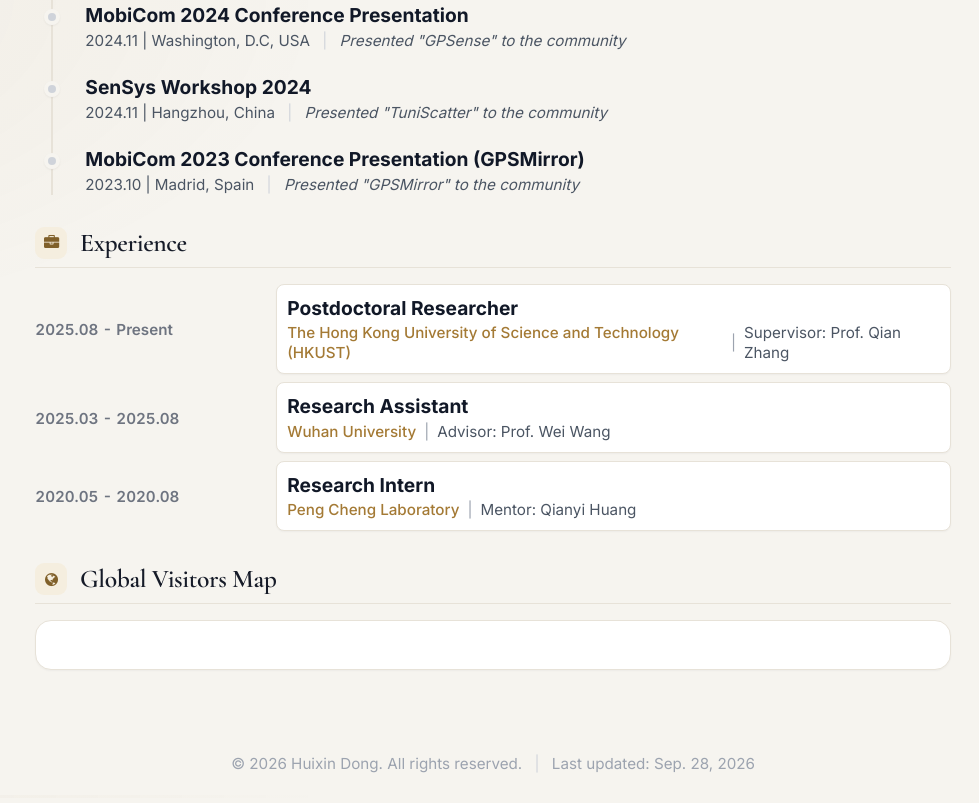
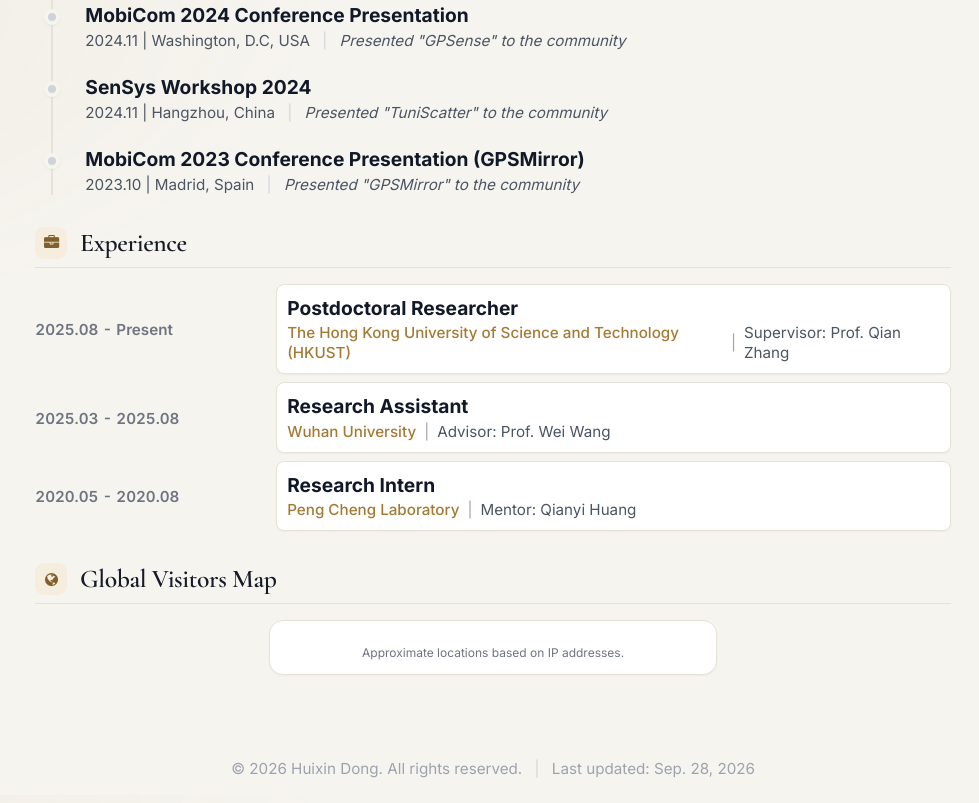
Before and after one commit to donghuixin/PersonalPage, a plain HTML site: page index.html in a window 1280 px wide. Shown: the part 3205-4008 px from the top of the page, without its empty margins (301-1280 px from the left). Drawn offline with nearby package versions, Linux system fonts and the light colour scheme; some packages are replaced by stand-ins of ours; a script that the page names is missing.

Commit message:
Tighten visitor map frame and clarify approximate locations

```diff
--- a/index.html
+++ b/index.html
@@ -605,6 +605,14 @@
         .news-stage.is-playing .news-list { visibility: hidden; }
         .news-stage.is-playing .news-veil, .news-stage.is-playing .news-play { display: none; }
 
+        /* --- Visitor map: keep the frame close to the widget --- */
+        .visitors-card {
+            width: min(100%, 28rem); margin: 0 auto; padding: .75rem;
+            background: var(--surface); border: 1px solid var(--line); border-radius: 14px;
+            box-shadow: 0 1px 2px rgba(20, 25, 42, .04);
+        }
+        .visitors-map { width: 100%; min-width: 0; }
+        .visitors-caption { margin: .65rem 0 0; color: var(--muted); font-size: .75rem; line-height: 1.5; text-align: center; }
         /* --- Back to top --- */
         #backToTop { background: var(--navy) !important; box-shadow: 0 10px 24px -10px rgba(29,42,70,.55) !important; width: 2.75rem; height: 2.75rem; }
         #backToTop:hover { background: #131d33 !important; transform: translateY(-2px) !important; }
@@ -1254,11 +1262,12 @@
             <h2 class="text-2xl font-bold text-gray-900 mb-4 pb-2 border-b border-gray-200/50 flex items-center">
                 <i class="fa fa-globe mr-3 text-[#a47a35]"></i>Global Visitors Map
             </h2>
-            <div class="glass-card rounded-2xl p-6 flex justify-center">
-                <div class="w-1/3 shrink-0">
-                    <script type="text/javascript" id="mapmyvisitors" src="//mapmyvisitors.com/map.js?d=ZMnQxEEltHYuvE95OEp7Nnud244uKTviYcaH_x6CV80&cl=ffffff&w=a"></script>
+            <figure class="visitors-card">
+                <div class="visitors-map">
+                    <script type="text/javascript" id="mapmyvisitors" src="https://mapmyvisitors.com/map.js?d=ZMnQxEEltHYuvE95OEp7Nnud244uKTviYcaH_x6CV80&amp;cl=ffffff&amp;w=a"></script>
                 </div>
-            </div>
+                <figcaption class="visitors-caption">Approximate locations based on IP addresses.</figcaption>
+            </figure>
         </section>
 
     </main>
```
